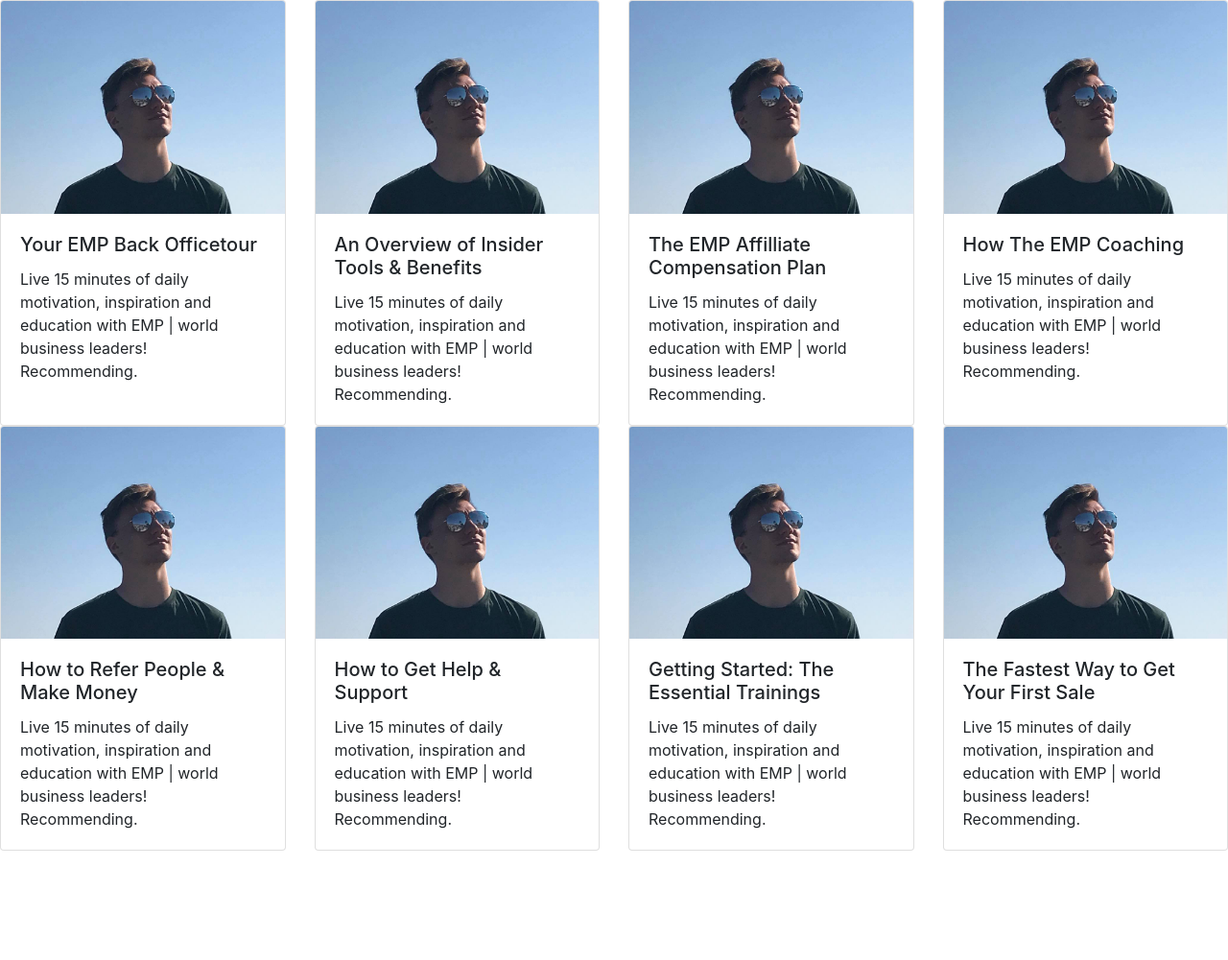
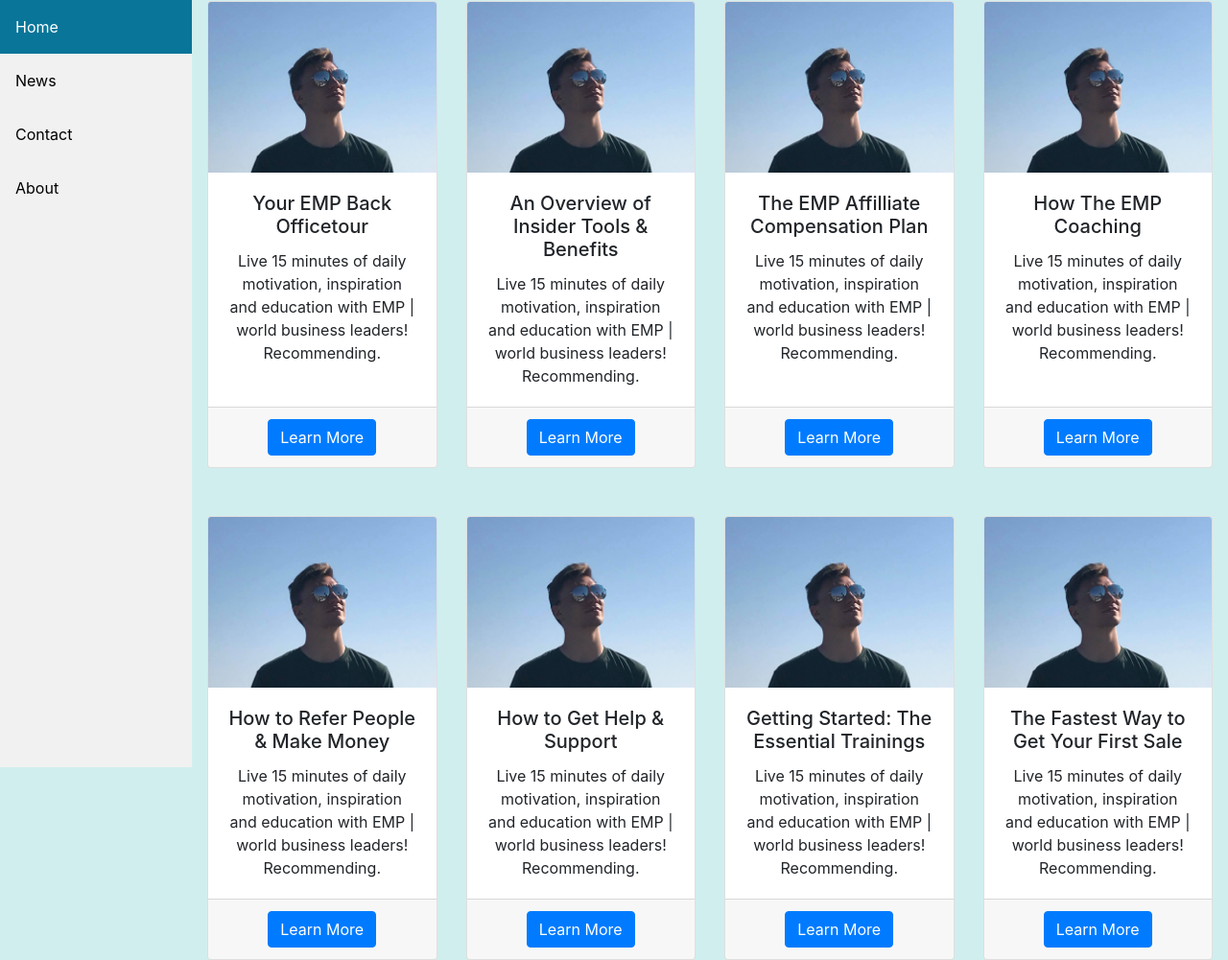
Before and after one commit to chocomallows/grid-ex, a plain HTML site: page index.html in a window 1280 px wide. Shown: the whole page at 96% size. Before the commit the page ends 887 px from the top, so only its background shows below. Drawn offline with nearby package versions, Linux system fonts and the light colour scheme.

Commit message:
Added sidenav bar, spacing between card denks, added button links, centered text

```diff
--- a/index.css
+++ b/index.css
@@ -1,3 +1,68 @@
 body {
     background-color: #D1EEEE;
 }
+
+/* The side navigation menu */
+.sidebar {
+  margin: 0;
+  padding: 0;
+  width: 200px;
+  background-color: #f1f1f1;
+  position: fixed;
+  height: 100%;
+  overflow: auto;
+}
+
+/* Sidebar links */
+.sidebar a {
+  display: block;
+  color: black;
+  padding: 16px;
+  text-decoration: none;
+}
+
+/* Active/current link */
+.sidebar a.active {
+  background-color: #097599;
+  color: white;
+}
+
+/* Links on mouse-over */
+.sidebar a:hover:not(.active) {
+  background-color: #333;
+  color: white;
+}
+
+/* Page content. The value of the margin-left property should match the value of the sidebar's width property */
+div.content {
+  margin-left: 200px;
+  padding: 1px 16px;
+  height: 1000px;
+}
+
+/* On screens that are less than 700px wide, make the sidebar into a topbar */
+@media screen and (max-width: 700px) {
+  .sidebar {
+    width: 100%;
+    height: auto;
+    position: relative;
+  }
+  .sidebar a {float: left;}
+  div.content {margin-left: 0;}
+}
+
+/* On screens that are less than 400px, display the bar vertically, instead of horizontally */
+@media screen and (max-width: 400px) {
+  .sidebar a {
+    text-align: center;
+    float: none;
+  }
+}
+
+.spacer {
+    margin: 50px;
+}
+
+.content {
+    text-align: center;
+}
--- a/index.html
+++ b/index.html
@@ -6,16 +6,31 @@
         <meta name="viewport" content="width=device-width, initial-scale=1, shrink-to-fit=no">
 
         <link rel="stylesheet" href="https://cdn.jsdelivr.net/npm/bootstrap@4.3.1/dist/css/bootstrap.min.css" integrity="sha384-ggOyR0iXCbMQv3Xipma34MD+dH/1fQ784/j6cY/iJTQUOhcWr7x9JvoRxT2MZw1T" crossorigin="anonymous">
+        <link rel="stylesheet" type="text/css" href="index.css">
 
         <title>Arne | Grid Ex</title>
     </head>
     <body>
+
+        <div class="sidebar">
+            <a class="active" href="index.html">Home</a>
+            <a href="#">News</a>
+            <a href="#">Contact</a>
+            <a href="#">About</a>
+        </div>
+
+
+        <div class="content">
+
         <div class="card-deck">
             <div class="card">
                 <img class="card-img-top" src="imgplaceholder.jpg" alt="Card image cap">
                 <div class="card-body">
                     <h5 class="card-title">Your EMP Back Officetour</h5>
                     <p class="card-text">Live 15 minutes of daily motivation, inspiration and education with EMP | world business leaders! Recommending.</p>
+                </div>
+                <div class="card-footer">
+                    <a class="btn btn-primary" href="#" role="button">Learn More</a>
                 </div>
             </div>
             <div class="card">
@@ -24,12 +39,18 @@
                     <h5 class="card-title">An Overview of Insider Tools &amp; Benefits</h5>
                     <p class="card-text">Live 15 minutes of daily motivation, inspiration and education with EMP | world business leaders! Recommending.</p>
                 </div>
+                <div class="card-footer">
+                    <a class="btn btn-primary" href="#" role="button">Learn More</a>
+                </div>
             </div>
             <div class="card">
                 <img class="card-img-top" src="imgplaceholder.jpg" alt="Card image cap">
                 <div class="card-body">
                     <h5 class="card-title">The EMP Affilliate Compensation Plan</h5>
                     <p class="card-text">Live 15 minutes of daily motivation, inspiration and education with EMP | world business leaders! Recommending.</p>
+                </div>
+                <div class="card-footer">
+                    <a class="btn btn-primary" href="#" role="button">Learn More</a>
                 </div>
             </div>
             <div class="card">
@@ -38,7 +59,13 @@
                     <h5 class="card-title">How The EMP Coaching</h5>
                     <p class="card-text">Live 15 minutes of daily motivation, inspiration and education with EMP | world business leaders! Recommending.</p>
                 </div>
+                <div class="card-footer">
+                    <a class="btn btn-primary" href="#" role="button">Learn More</a>
             </div>
+            </div>
+        </div>
+        <div class="spacer">
+
         </div>
         <div class="card-deck">
             <div class="card">
@@ -47,12 +74,18 @@
                     <h5 class="card-title">How to Refer People &amp; Make Money</h5>
                     <p class="card-text">Live 15 minutes of daily motivation, inspiration and education with EMP | world business leaders! Recommending.</p>
                 </div>
+                <div class="card-footer">
+                    <a class="btn btn-primary" href="#" role="button">Learn More</a>
+                </div>
             </div>
             <div class="card">
                 <img class="card-img-top" src="imgplaceholder.jpg" alt="Card image cap">
                 <div class="card-body">
                     <h5 class="card-title">How to Get Help &amp; Support</h5>
                     <p class="card-text">Live 15 minutes of daily motivation, inspiration and education with EMP | world business leaders! Recommending.</p>
+                </div>
+                <div class="card-footer">
+                    <a class="btn btn-primary" href="#" role="button">Learn More</a>
                 </div>
             </div>
             <div class="card">
@@ -61,6 +94,9 @@
                     <h5 class="card-title">Getting Started: The Essential Trainings</h5>
                     <p class="card-text">Live 15 minutes of daily motivation, inspiration and education with EMP | world business leaders! Recommending.</p>
                 </div>
+                <div class="card-footer">
+                    <a class="btn btn-primary" href="#" role="button">Learn More</a>
+                </div>
             </div>
             <div class="card">
                 <img class="card-img-top" src="imgplaceholder.jpg" alt="Card image cap">
@@ -68,7 +104,11 @@
                     <h5 class="card-title">The Fastest Way to Get Your First Sale</h5>
                     <p class="card-text">Live 15 minutes of daily motivation, inspiration and education with EMP | world business leaders! Recommending.</p>
                 </div>
+                <div class="card-footer">
+                    <a class="btn btn-primary" href="#" role="button">Learn More</a>
+                </div>
             </div>
+        </div>
         </div>
 
 
```
